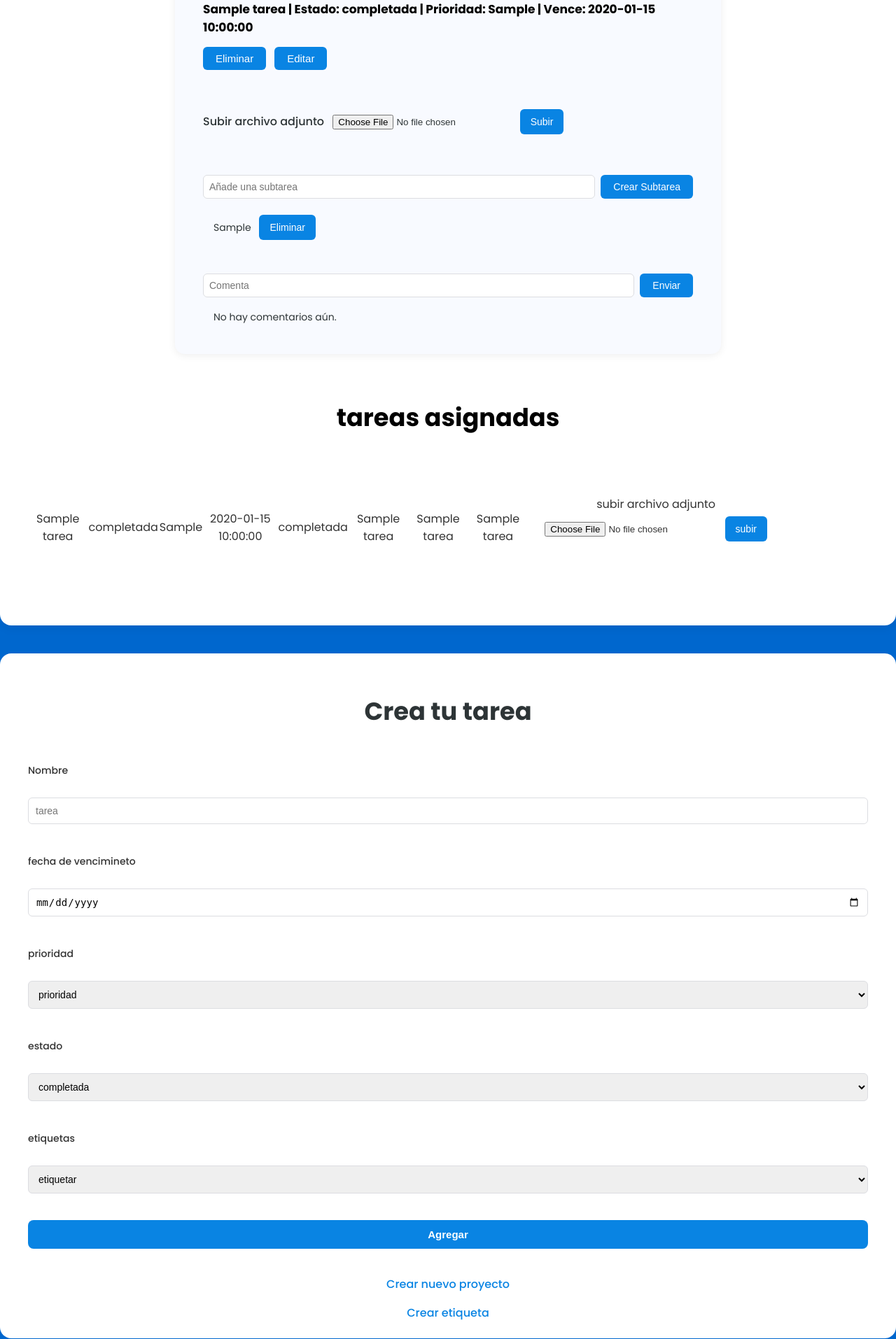
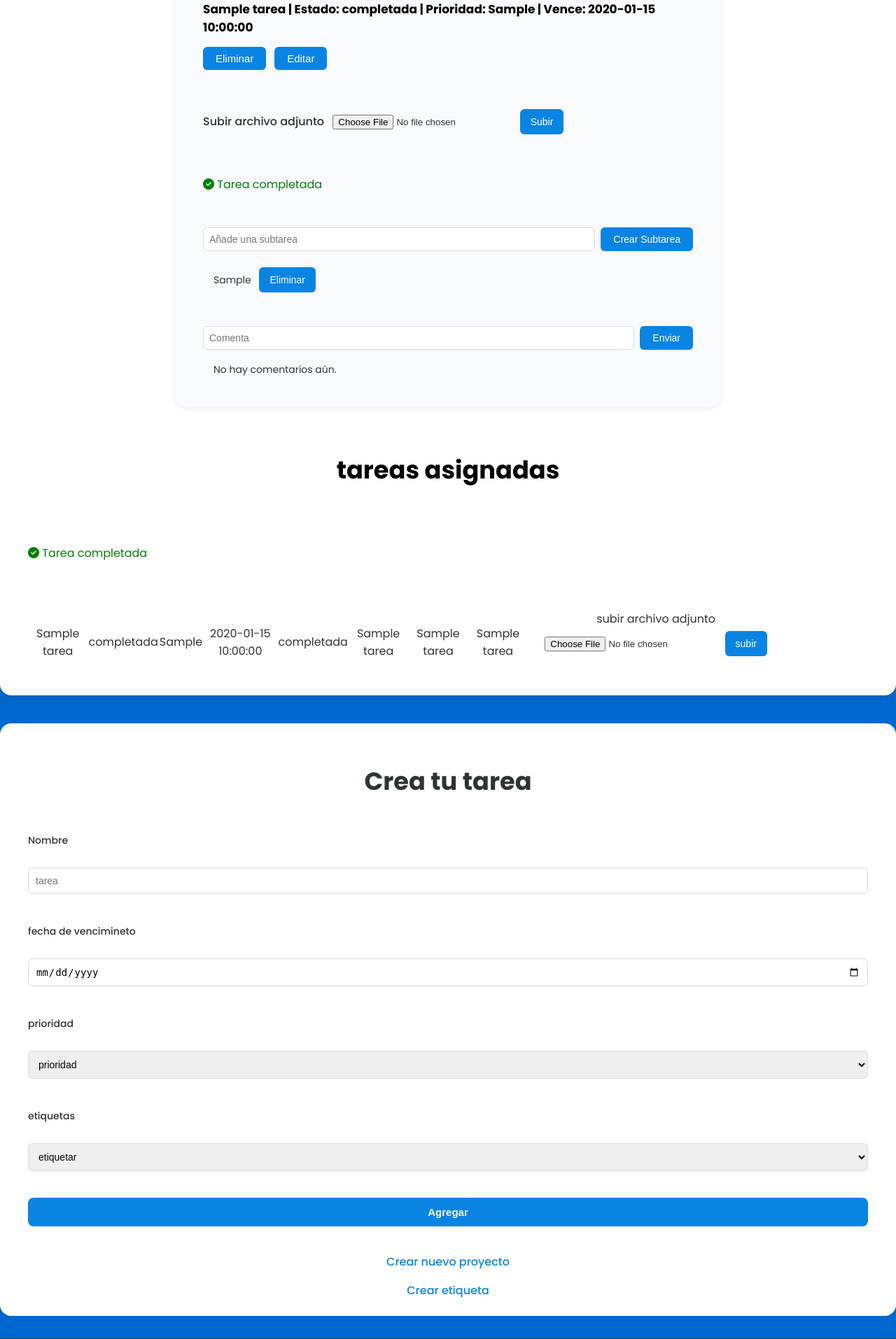
Before and after one commit to AlejandroBravoDev/to-do-super-pro-, a PHP site: the page made by frontend/interfaz.php in a window 1280 px wide. Shown: the part 461-2375 px from the top of the page at 70% size. Run offline with PHP 8.4, Linux system fonts and the light colour scheme; the visitor is signed in with stand-in values (Sample User, id 1); tables that the repository leaves empty or names only in its code hold one stand-in row (values such as "Sample post"); data that the repository does not hold is empty.

Commit message:
boton para terminar tareas y eliminé el campo de estado de tareas al crearla porque pa que

```diff
--- a/frontend/editar-tarea.php
+++ b/frontend/editar-tarea.php
@@ -22,6 +22,7 @@
     <meta http-equiv="X-UA-Compatible" content="ie=edge">
     <title>Editar Tarea</title>
     <link rel="stylesheet" href="style.css">
+    <link rel="stylesheet" href="https://cdnjs.cloudflare.com/ajax/libs/font-awesome/6.2.1/css/all.min.css">
     <link href="https://fonts.googleapis.com/css2?family=Alfa+Slab+One&family=Poppins:ital,wght@0,100;0,200;0,300;0,400;0,500;0,600;0,700;0,800;0,900;1,100;1,200;1,300;1,400;1,500;1,600;1,700;1,800;1,900&display=swap" rel="stylesheet">
 </head>
 <body>
--- a/frontend/editarUsuario.php
+++ b/frontend/editarUsuario.php
@@ -22,6 +22,7 @@
     <meta http-equiv="X-UA-Compatible" content="ie=edge">
     <title>Editar Usuario</title>
     <link rel="stylesheet" href="../frontend/style.css">
+    <link rel="stylesheet" href="https://cdnjs.cloudflare.com/ajax/libs/font-awesome/6.2.1/css/all.min.css">
 </head>
 <body>
     <?php
--- a/frontend/etiquetas.php
+++ b/frontend/etiquetas.php
@@ -43,6 +43,7 @@ require_once "../backend/conexion.php";
           content="width=device-width, user-scalable=no, initial-scale=1.0, maximum-scale=1.0, minimum-scale=1.0">
     <meta http-equiv="X-UA-Compatible" content="ie=edge">
     <link rel="stylesheet" href="../frontend/style.css">
+    <link rel="stylesheet" href="https://cdnjs.cloudflare.com/ajax/libs/font-awesome/6.2.1/css/all.min.css">
     <title>Etiquetas</title>
 </head>
 <body >
--- a/frontend/interfaz.php
+++ b/frontend/interfaz.php
@@ -256,6 +256,14 @@ if ($resultado ->num_rows > 0) {
                     <input type='file' name='archivo' id='archivo'>
                     <button type='submit'>Subir</button>
                 </form>";
+            if($row["estado"] === "completada"){
+                echo "<p style='color:green;'><i class='fa-solid fa-circle-check'></i> Tarea completada</p>";
+            } else {
+                echo '<form method="post" action="../backend/action-completar-tarea.php" style="margin:0;">
+                    <input type="hidden" name="id_tarea" value="' . $row["id"] . '">
+                    <button type="submit">Marcar como completada</button>
+                </form>';
+            }
 
             // Form para crear subtarea
             echo '<div class="subtareas">';
@@ -356,15 +364,23 @@ if ($resultado ->num_rows > 0) {
                                 </form>
                               </td>";
                             echo "<tr>";
+                            if($row["estado"] === "completada"){
+                                echo "<p style='color:green;'><i class='fa-solid fa-circle-check'></i> Tarea completada</p>";
+                            } else {
+                                echo '<form method="post" action="../backend/action-completar-tarea.php" style="margin:0;">
+                                    <input type="hidden" name="id_tarea" value="' . $row["id"] . '">
+                                    <button type="submit">Marcar como completada</button>
+                                </form>';
+                            }
                         }
                     echo "</td></tr>";
                     echo "</table>";
 
                 }else{
                     $mensaje = "No tienes tareas asignadas";
+                    echo "<p style='text-align:center;'>$mensaje</p>";
                 }
 
-                    echo "<p style='text-align:center;'>$mensaje</p>";
 
         ?>
     </div>
@@ -384,12 +400,6 @@ if ($resultado ->num_rows > 0) {
                 <option value="alta">alta</option>
                 <option value="media">media</option>
                 <option value="baja">baja</option>
-            </select>
-
-            <label for="">estado</label>
-            <select name="estado" id="">
-                <option value="completada">completada</option>
-                <option value="enProceso">en proceso</option>
             </select>
 
             <?php
--- a/frontend/interfazAdmin.php
+++ b/frontend/interfazAdmin.php
@@ -10,6 +10,7 @@
     <meta http-equiv="X-UA-Compatible" content="ie=edge">
     <title>Administrar Usuarios</title>
     <link rel="stylesheet" href="../frontend/style.css">
+    <link rel="stylesheet" href="https://cdnjs.cloudflare.com/ajax/libs/font-awesome/6.2.1/css/all.min.css">
 </head>
 <body>
     <?php
```
Also changed, not shown: backend/action-completar-tarea.php (added, +17 -0 lines), backend/action-crear-tarea.php (+2 -14 lines). Lines whose indentation alone changed are shown as unchanged.
